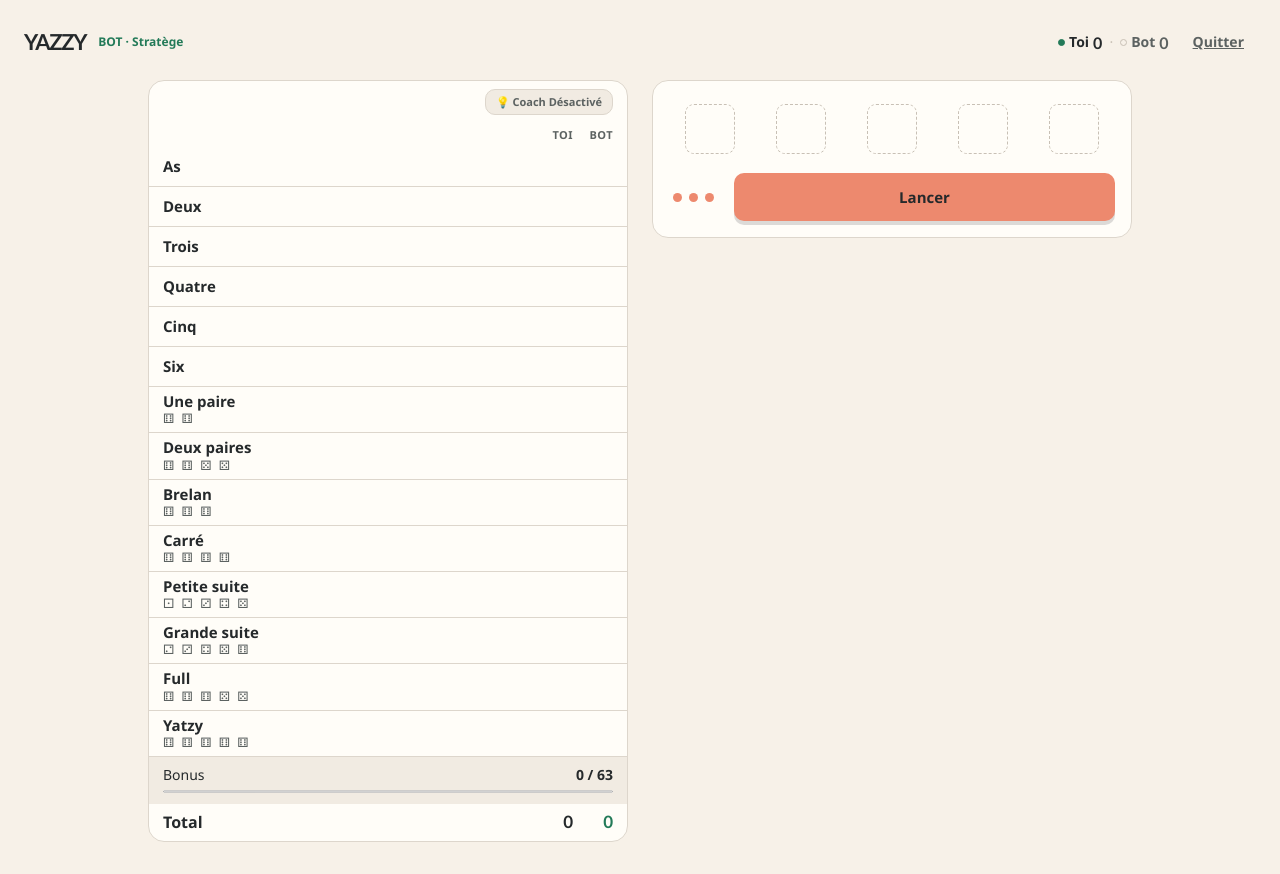
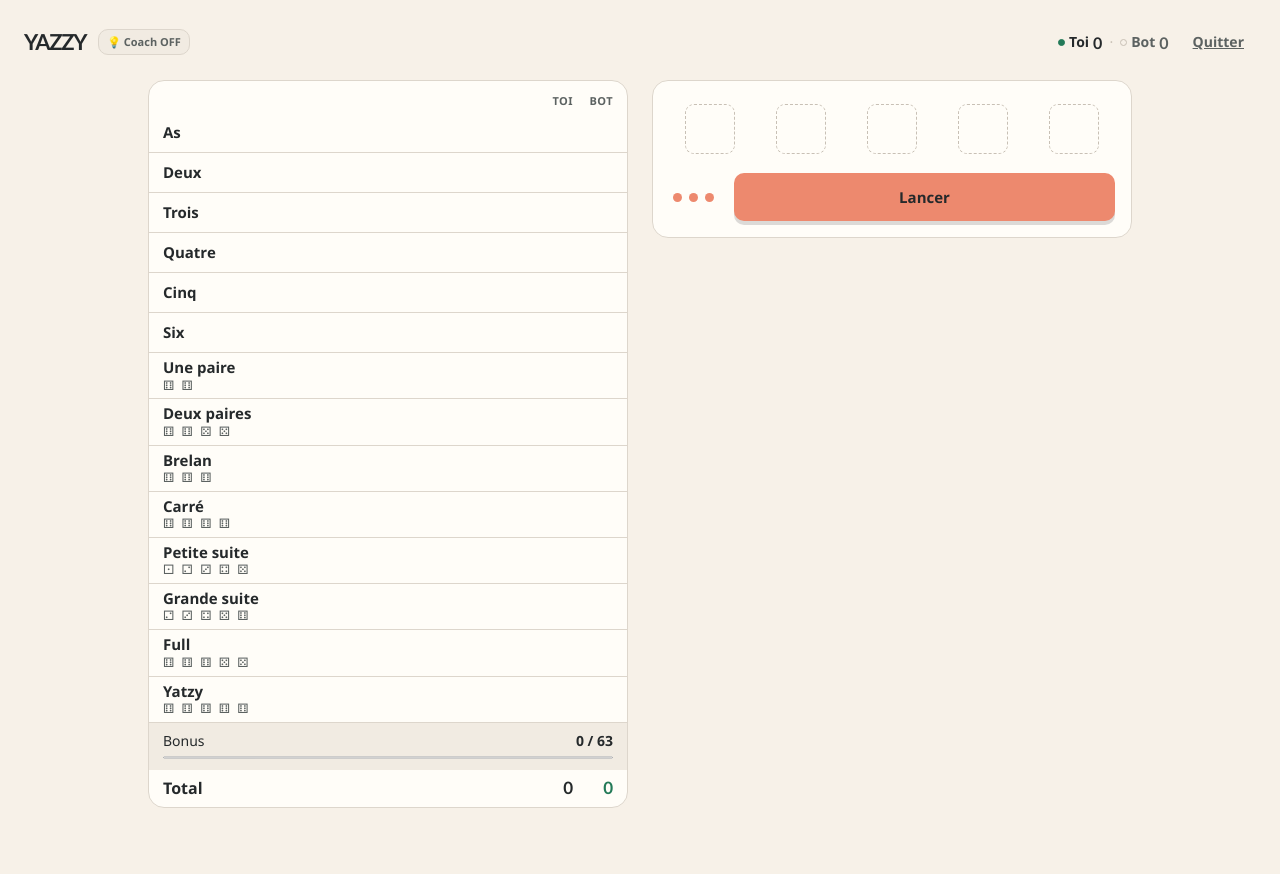
Before and after one commit to Matahari165/yazzy, a Next.js app: page /game in a window 1280 px wide. After the commit the page ends 840 px from the top, so only its background shows below. Built offline with nearby package versions, Linux system fonts and the light colour scheme.

Commit message:
style: move coach button to header to save vertical space

```diff
--- a/src/components/GameBoard.tsx
+++ b/src/components/GameBoard.tsx
@@ -84,7 +84,7 @@ export function GameBoard() {
 
   return (
     <main id="main-content" className="game-shell">
-      <GameHeader game={game} />
+      <GameHeader game={game} isCoachEnabled={isCoachEnabled} onToggleCoach={toggleCoach} />
       {isFinished ? (
         <FinishedGame game={game} />
       ) : (
--- a/src/components/GameHeader.tsx
+++ b/src/components/GameHeader.tsx
@@ -3,7 +3,7 @@ import type { GameState } from "@/domain/game";
 import { getBotPolicy } from "@/domain/bots";
 import { totalScore } from "@/domain/yatzy";
 
-export function GameHeader({ game }: { game: GameState }) {
+export function GameHeader({ game, isCoachEnabled, onToggleCoach }: { game: GameState, isCoachEnabled?: boolean, onToggleCoach?: () => void }) {
   const humanTotal = totalScore(game.human.scores);
   const botTotal = totalScore(game.bot.scores);
   const isHumanTurn = game.activePlayer === "human";
@@ -11,7 +11,13 @@ export function GameHeader({ game }: { game: GameState }) {
   return (
     <header className="game-header">
       <Link className="game-logo" href="/" aria-label="Yazzy, revenir à l’accueil">YAZZY</Link>
-      <span className="mode-label">BOT · {getBotPolicy(game.botLevel).label}</span>
+      {onToggleCoach ? (
+         <button onClick={onToggleCoach} style={{ background: isCoachEnabled ? 'var(--green-soft)' : 'var(--surface-muted)', border: '1px solid var(--line)', borderRadius: 'var(--radius-sm)', padding: '4px 8px', color: isCoachEnabled ? 'var(--green)' : 'var(--ink-soft)', fontSize: 11, fontWeight: 'bold', cursor: 'pointer', whiteSpace: 'nowrap', transition: 'all 150ms' }} aria-pressed={isCoachEnabled}>
+           💡 Coach {isCoachEnabled ? "ON" : "OFF"}
+         </button>
+      ) : (
+         <span className="mode-label">BOT · {getBotPolicy(game.botLevel).label}</span>
+      )}
       <div
         className="match-score"
         role="group"
--- a/src/components/ScoreCard.tsx
+++ b/src/components/ScoreCard.tsx
@@ -77,11 +77,6 @@ export function ScoreCard({
 
   return (
     <section className="score-card" aria-label={label} aria-busy={isCalculating}>
-      <header style={{ display: 'flex', justifyContent: 'flex-end', padding: '8px 14px 0' }}>
-         <button onClick={onToggleCoach} style={{ background: isCoachEnabled ? 'var(--green-soft)' : 'var(--surface-muted)', border: '1px solid var(--line)', borderRadius: 'var(--radius-sm)', padding: '4px 10px', color: isCoachEnabled ? 'var(--green)' : 'var(--ink-soft)', fontSize: 11, fontWeight: 'bold', cursor: 'pointer', transition: 'all 150ms' }}>
-           💡 Coach {isCoachEnabled ? "Activé" : "Désactivé"}
-         </button>
-      </header>
       <div className="score-legend" aria-hidden="true">
         <span>Toi</span>
         <span>Bot</span>
```
